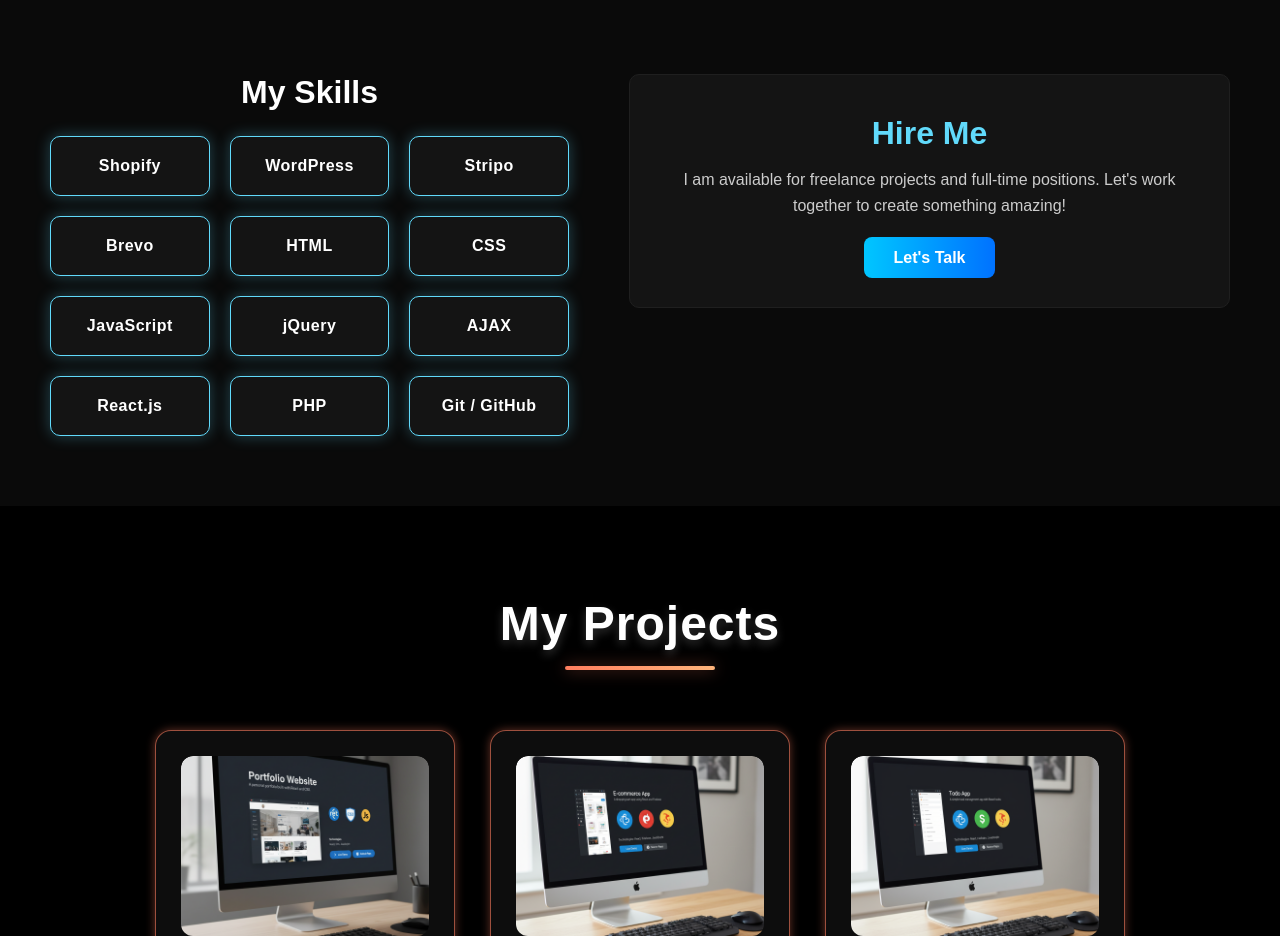
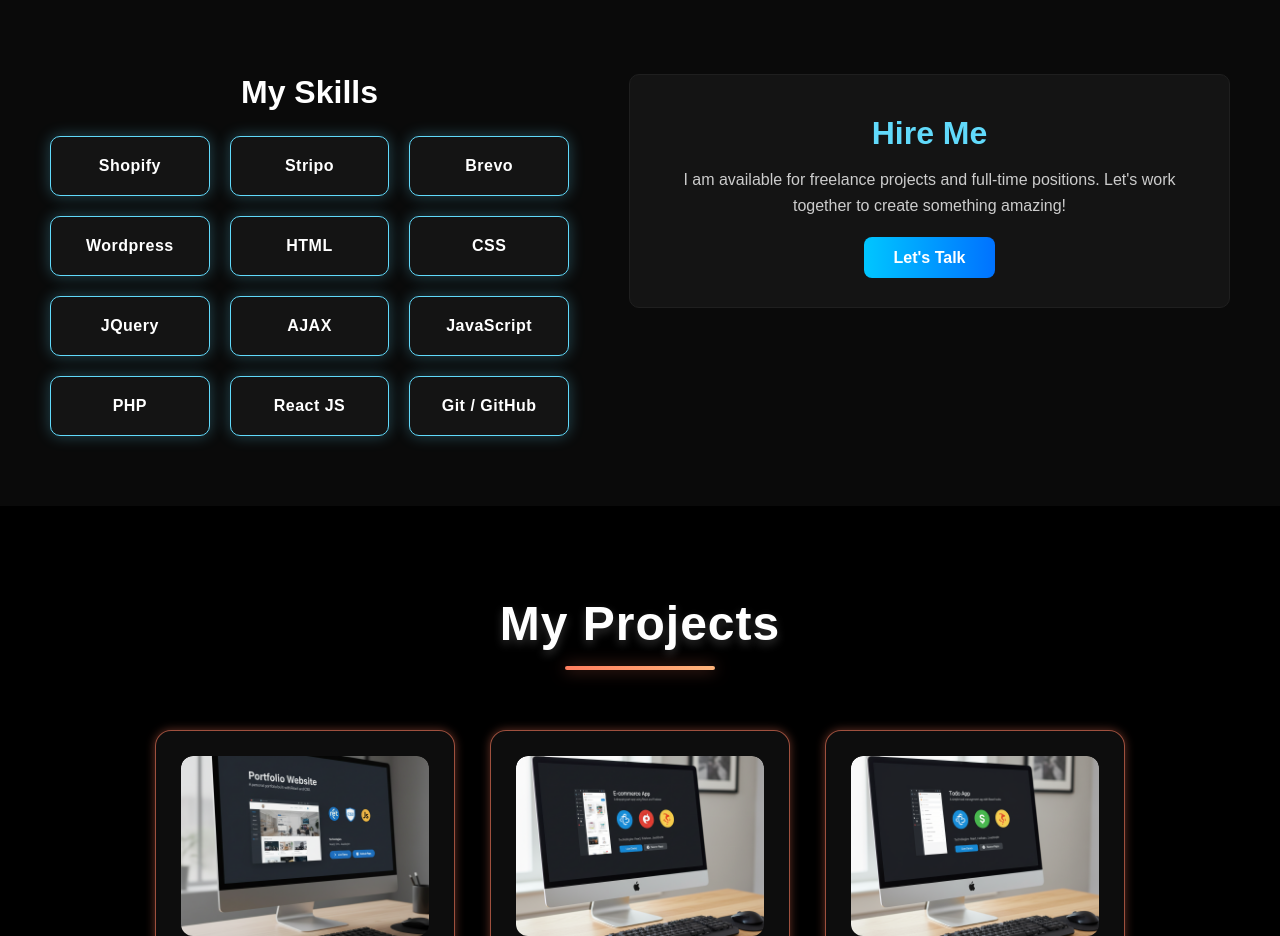
Before and after one commit to shriyachandel/portfolio, a React (Create React App) app: page / in a window 1280 px wide. Shown: the part 1900-2836 px from the top of the page. Built offline with nearby package versions, Linux system fonts and the light colour scheme.

Commit message:
updated skill section

```diff
--- a/src/components/Skills.js
+++ b/src/components/Skills.js
@@ -31,25 +31,20 @@
   ];
 
   const skills = [
-// 🛍️ E-commerce & CMS
     { name: "Shopify" },
-    { name: "WordPress" },
     { name: "Stripo" },
     { name: "Brevo" },
-
-    // 💻 Front-End
+    { name: "Wordpress" },
     { name: "HTML" },
     { name: "CSS" },
+    { name: "JQuery" },
+    { name: "AJAX" },
     { name: "JavaScript" },
-    { name: "jQuery" },
-    { name: "AJAX" },
-    { name: "React.js" },
+    { name: "PHP" },
+    { name: "React JS" },
+    { name: "Git / GitHub" },
 
-    // ⚙️ Back-End
-    { name: "PHP" },
 
-    // 🔧 Tools
-    { name: "Git / GitHub" },
 
   ];
 
```
